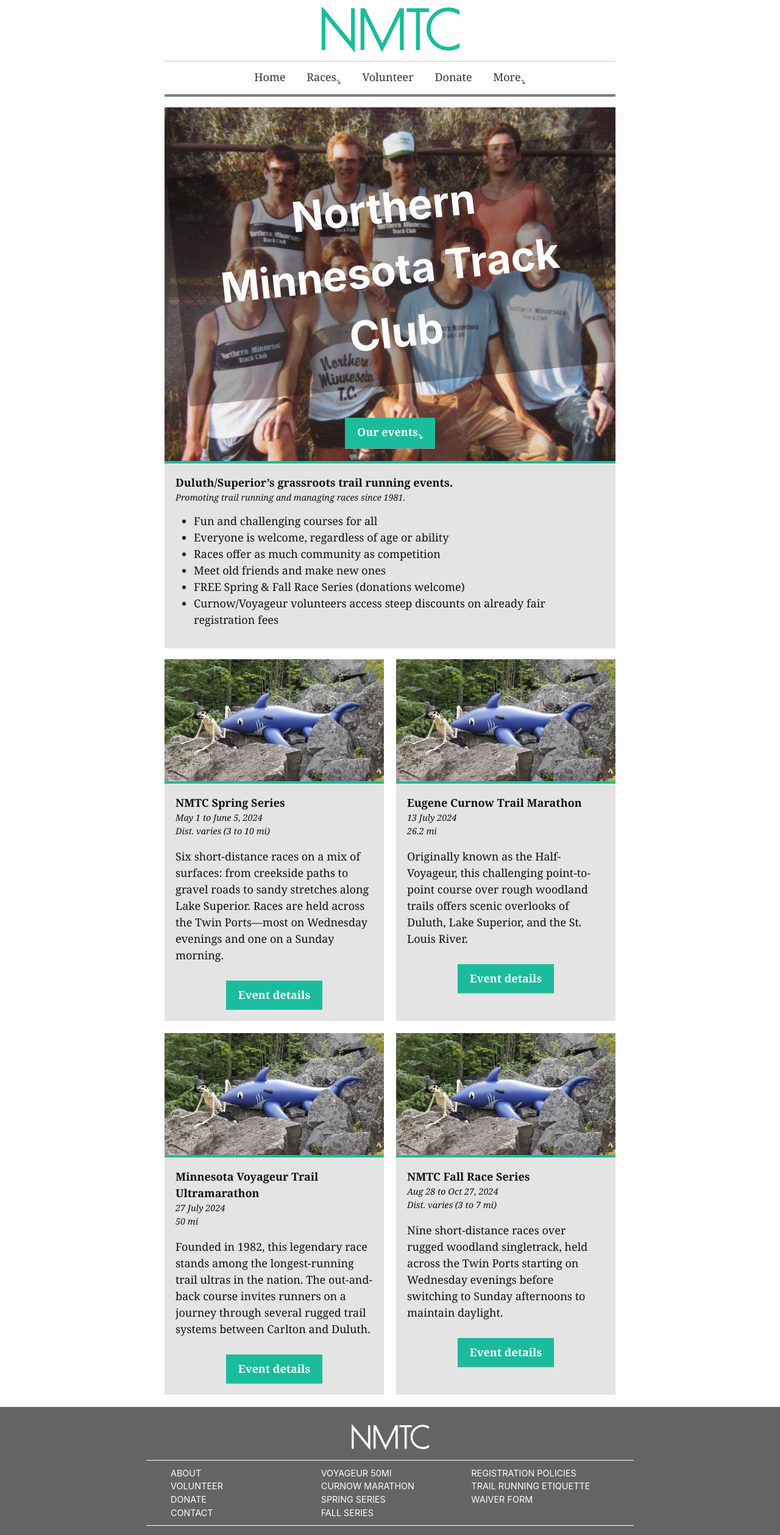
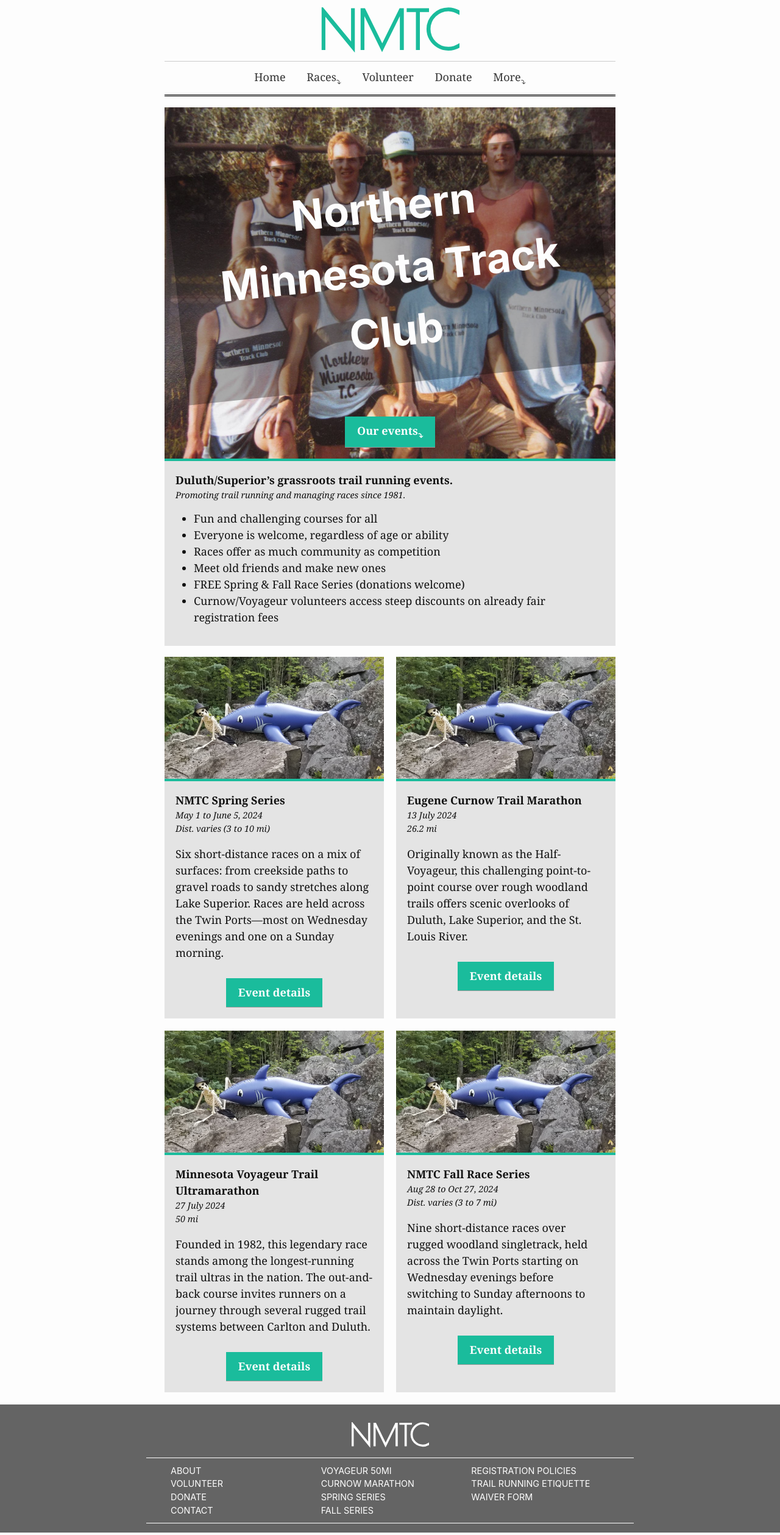
Before and after one commit to nmtc-run/nmtc-run.github.io, a Jekyll site: the page built from index.md, in a window 1280 px wide. Shown: the whole page at 61% size. Built offline with Jekyll 4.4.1, drawn with Linux system fonts in a browser that asks for light colours.

Commit message:
testing some config changes

```diff
--- a/_config.yml
+++ b/_config.yml
@@ -5,7 +5,7 @@
   Northern Minnesota's grassroots trail running events.
   Promoting trail running and managing races since 1981.
 baseurl: "/nmtc.run/" # the subpath of your site, e.g. /blog
-url: "https://markgrindy.github.io/nmtc.run/" # the base hostname & protocol for your site, e.g. http://example.com
+url: "https://markgrindy.github.io/" # the base hostname & protocol for your site, e.g. http://example.com
 
 # Build settings
 # theme: minima
--- a/_sass/nmtc/_home-hero.scss
+++ b/_sass/nmtc/_home-hero.scss
@@ -3,8 +3,6 @@
  */
 
 .home-hero {
-  background-color: yellow;
-  // margin-bottom: 1em;
   border-bottom: 4px solid $brand-color;
   height: 60vh;
   min-height: 400px;
@@ -16,7 +14,7 @@
   flex-direction: column;
   justify-content: space-between;
   align-items: center;
-  padding: 20px; /* Adjust padding as needed */
+  padding: 1em;
  }
 
 .home-hero h1 {
```
Also changed, not shown: assets/img/jarrows-beach.jpeg (added), assets/img/nmtc-logo-light.svg (added), assets/img/nmtc-logo.svg (added), assets/img/vintage-team.jpeg (added), img/nmtc-oval.jpeg (deleted).
